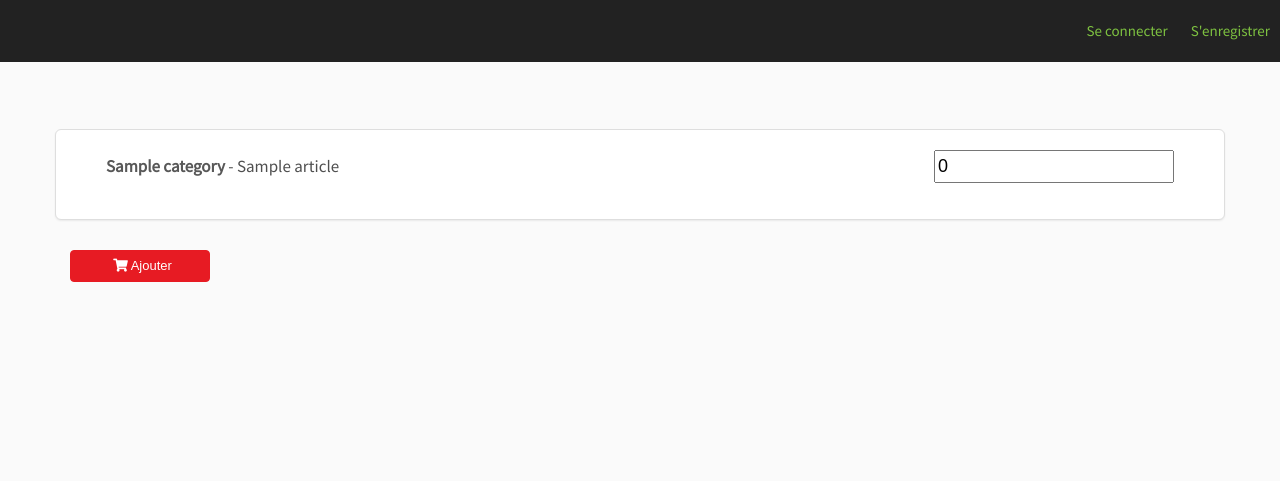
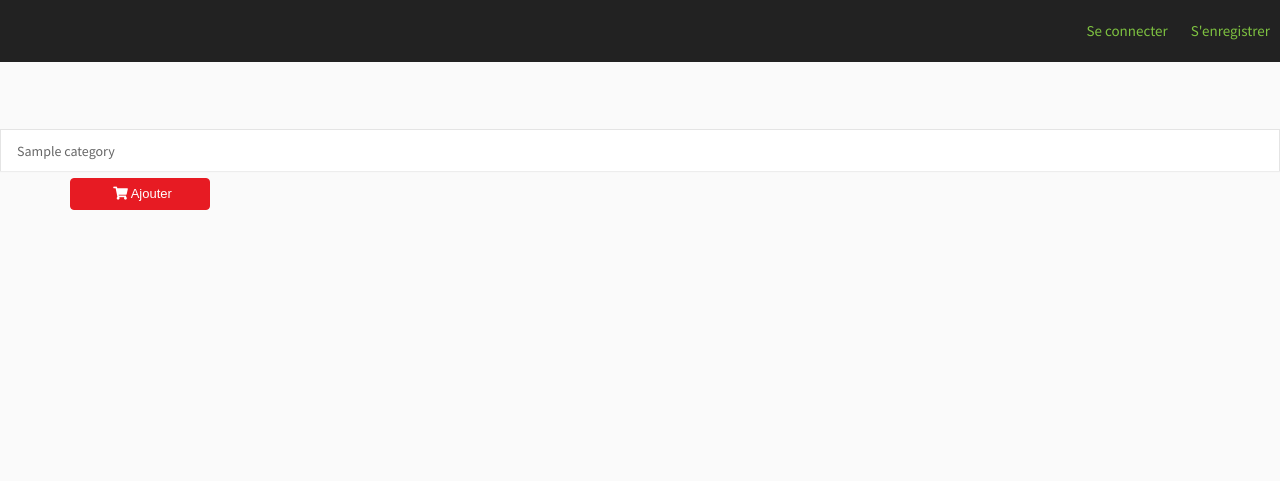
Before and after one commit to Seb974/poc_cap_mechant, a Symfony app: template templates/home/index.html.twig in a window 1280 px wide. Shown: the top 481 px of the page. Run offline with Twig, Linux system fonts and the light colour scheme; the template is opened without the code that fills it: most values are stand-ins (such as "Sample title", 1, 10 or a date in 2020); some libraries are stand-ins or nearby versions.

Commit message:
test du collapse

```diff
--- a/src/Controller/HomeController.php
+++ b/src/Controller/HomeController.php
@@ -4,6 +4,7 @@ namespace App\Controller;
 
 use App\Entity\Article;
 use App\Repository\ArticleRepository;
+use App\Repository\CategoryRepository;
 use Symfony\Bundle\FrameworkBundle\Controller\AbstractController;
 use Symfony\Component\Routing\Annotation\Route;
 
@@ -12,12 +13,14 @@ class HomeController extends AbstractController
     /**
      * @Route("/", name="home")
      */
-    public function index(ArticleRepository $articleRepository)
+    public function index(ArticleRepository $articleRepository, CategoryRepository $categoryRepository)
     {
         $articles = $articleRepository->findAll();
+        $categories = $categoryRepository->findAll();
 
         return $this->render('home/index.html.twig', [
             'articles' => $articles,
+            'categories' => $categories,
         ]);
     }
 }
--- a/templates/home/index.html.twig
+++ b/templates/home/index.html.twig
@@ -15,27 +15,44 @@
 
     <div class="article-wrapper">
         <section class="p-t-30">
-            <div class="container">
-                    {% for article in articles %}
-                        <div class="row articles cat-{{ article.category.id }}">
-                            <div class="card col-12">
-                                <div class="card-body">
-                                    <div class="card-title col-4" >
-                                        <h5><a href="{{ path('article_show', { id: article.id }) }}"><span id="name-{{ article.id }}" class="names"><strong>{{ article.category.name }}</strong> - {{ article.name }}</span></a></h5>
-                                    </div>
-                                    <div class="card-text col-8">
-                                        {# <form> #}
-                                            <input class="inputQty" id="input-{{ article.id }}" type="number" value="0" min="0"/>
-                                            {# <button type="submit" class="btn btn-primary btn-sm submitButton" style="width:140px" id="{{ article.id }}"> #}
-                                                {# <i class="fas fa-shopping-cart"></i> Ajouter #}
-                                            {# </button> #}
-                                        {# </form> #}
-                                    </div>
+            {% for category in categories %}
+                <div class="accordion" id="accordionExample">
+                    <div class="card">
+                        <div class="card-header" id="headingOne">
+                            <h2 class="mb-0">
+                                <button class="btn btn-link catTitle" type="button" data-toggle="collapse" data-target="#cat-{{ category.id }}" aria-expanded="true" aria-controls="cat-{{ category.id }}">
+                                {{ category.name }}
+                                </button>
+                            </h2>
+                        </div>
+                        <div id="cat-{{ category.id }}" class="collapse" aria-labelledby="headingOne" data-parent="#accordionExample">
+                            <div class="card-body">
+                                <div class="container">
+                                {% for article in articles %}
+                                    {% if article.category == category %}
+                                        <div class="articles cat-{{ article.category.id }}">
+                                        <div v-for='(item,indice) in articles' :key='indice' class="row">
+                                            <div class="card col-sm-6">
+                                                <div class="card-body">
+                                                    <div class="card-title col-4" >
+                                                        <h5><a href="{{ path('article_show', { id: article.id }) }}"><span id="name-{{ article.id }}" class="names"><strong>{{ article.category.name }}</strong> - {{ article.name }}</span></a></h5>
+                                                    </div>
+                                                    <div class="card-text col-8">
+                                                        <input class="inputQty" id="input-{{ article.id }}" type="number" value="0" min="0"/>
+                                                    </div>
+                                                </div>
+                                            </div>
+                                        </div>
+                                        </div>
+                                    {% endif %}
+                                {% endfor %}
                                 </div>
                             </div>
                         </div>
-                    {% endfor %}
-            </div>
+                    </div>
+                </div>
+            {% endfor %}
+
             <div class="container">
                 <button type="submit" class="btn btn-primary btn-sm" style="width:140px" id="submitButton">
                     <i class="fas fa-shopping-cart"></i> Ajouter
@@ -44,8 +61,46 @@
         </section>
     </div>
 
+
+
+
+
+
+
+
+
+            {# <div class="container">
+                {% for article in articles %}
+                    <div class="row articles cat-{{ article.category.id }}">
+                        <div class="card col-12">
+                            <div class="card-body">
+                                <div class="card-title col-4" >
+                                    <h5><a href="{{ path('article_show', { id: article.id }) }}"><span id="name-{{ article.id }}" class="names"><strong>{{ article.category.name }}</strong> - {{ article.name }}</span></a></h5>
+                                </div>
+                                <div class="card-text col-8">
+                                    <input class="inputQty" id="input-{{ article.id }}" type="number" value="0" min="0"/>
+                                </div>
+                            </div>
+                        </div>
+                    </div>
+                {% endfor %}
+            </div> #}
+
     {# <!-- jQuery --> #}
     <script src="https://code.jquery.com/jquery-3.4.1.js" integrity="sha256-WpOohJOqMqqyKL9FccASB9O0KwACQJpFTUBLTYOVvVU=" crossorigin="anonymous"></script>
+
+    {# <!-- Gestion du collapse --> #}
+    <script type="text/javascript">
+        $(function () {
+            //$('.collapseBody').collapse();
+
+            /*$('.catTitle').click(function(event){
+                event.preventDefault();
+                $('.collapseBody').collapse('hide');
+                $(event.target.dataset.target).collapse('show');
+            });*/
+        });
+    </script>
 
     {# <!-- Filtre des articles --> #}
     <script type="text/javascript">
```
